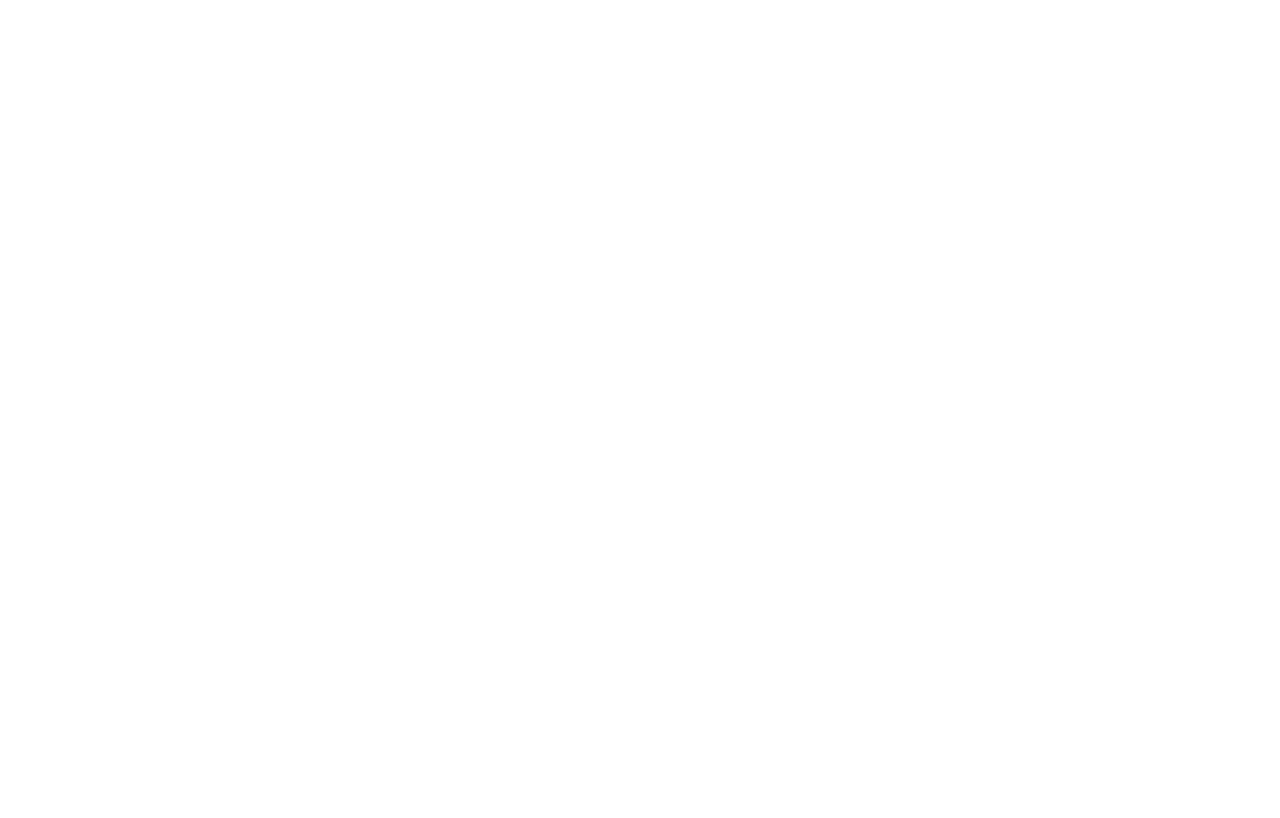
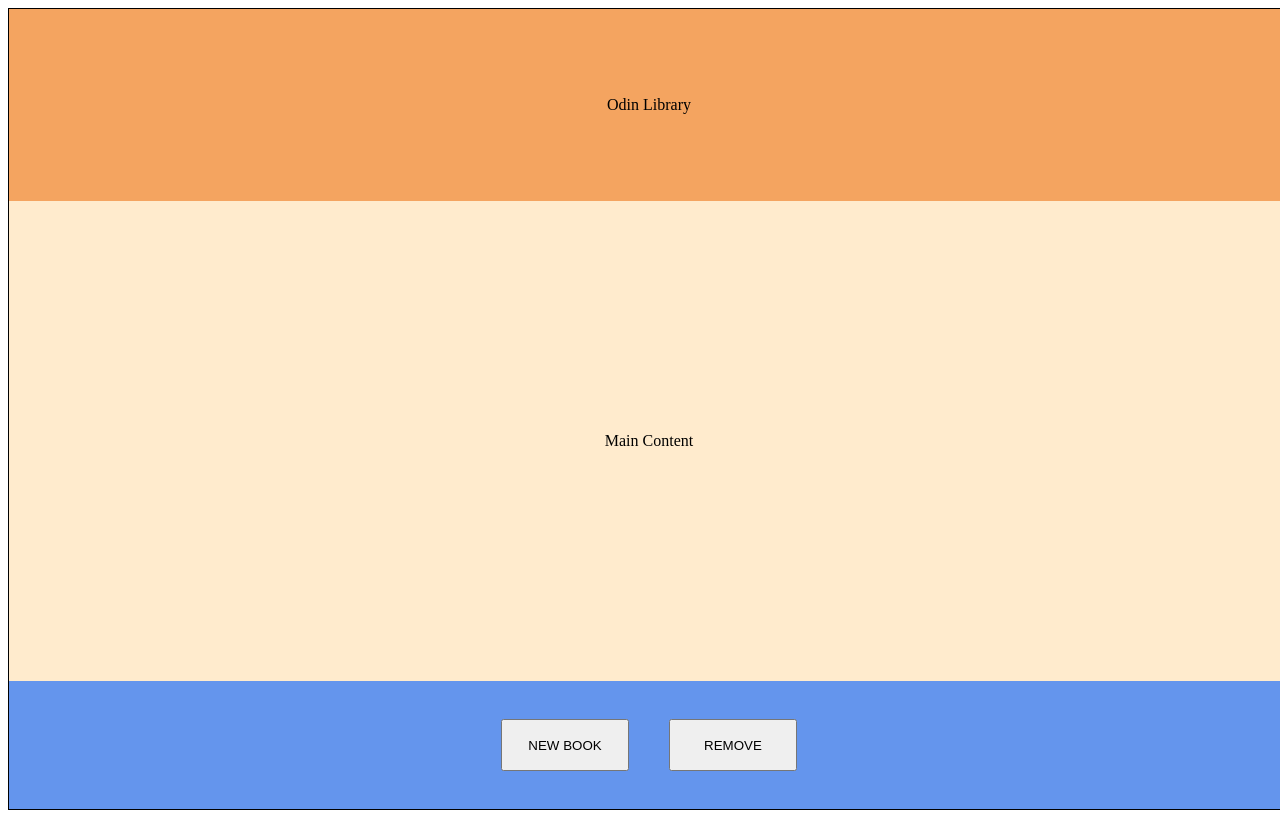
Before and after one commit to cskevhho/odin-library, a plain HTML site: page index.html in a window 1280 px wide. Drawn offline with Linux system fonts and the light colour scheme.

Commit message:
Basic layout fleshed out

```diff
--- a/index.html
+++ b/index.html
@@ -1,12 +1,20 @@
 <!DOCTYPE html>
 <html lang="en">
-<head>
-    <meta charset="UTF-8">
-    <meta name="viewport" content="width=device-width, initial-scale=1.0">
-    <title>Document</title>
+  <head>
+    <meta charset="UTF-8" />
+    <meta name="viewport" content="width=device-width, initial-scale=1.0" />
+    <title>Odin Library</title>
     <script src="script.js"></script>
-</head>
-<body>
-
-</body>
+    <link rel="stylesheet" href="style.css" />
+  </head>
+  <body>
+    <div class="wrapper">
+      <div class="header">Odin Library</div>
+      <div class="main-content">Main Content</div>
+      <div class="footer">
+        <button class="footer-buttons" onclick="addBook()">NEW BOOK</button>
+        <button class="footer-buttons" onclick="removeBook()">REMOVE</button>
+      </div>
+    </div>
+  </body>
 </html>
--- a/script.js
+++ b/script.js
@@ -1,20 +1,57 @@
 let myLibrary = [];
-
-function Book(title, author, pages, read) {
+class Book {
+  constructor(title, author, pages, read) {
     this.title = title;
     this.author = author;
     this.pages = pages;
     this.read = read;
+  }
+  info = () => {
+    if (this.read == false) {
+      return `${this.title}, by ${this.author}, ${this.pages} pages, not read yet`;
+    }
 
-    this.info = () => {
-        if (this.read == false) {
-            return `${this.title}, by ${this.author}, ${this.pages} pages, not read yet`;
-        }
-
-        return `${this.title}, by ${this.author}, ${this.pages} pages, already read`;
-    }
+    return `${this.title}, by ${this.author}, ${this.pages} pages, already read`;
+  };
 }
 
+function addBookToLibrary(Book) {
+  myLibrary.push(Book);
+}
 
-const theHobbit = new Book("The Hobbit", "J.R.R. Tolkien", 295, false);
-console.log(theHobbit.info());
+function addBook(){
+
+}
+
+function removeBook(){}
+
+const theHobbit = new Book(
+  "The Hobbit, or There and Back Again",
+  "J.R.R. Tolkien",
+  304,
+  false
+);
+const lotrOne = new Book(
+  "Lord of the Rings: The Fellowship of the Ring",
+  "J.R.R. Tolkien",
+  479,
+  false
+);
+const lotrTwo = new Book(
+  "Lord of the Rings: The Twin Towers",
+  "J.R.R. Tolkien",
+  415,
+  false
+);
+const lotrThree = new Book(
+  "Lord of the Rings: Return of the King",
+  "J.R.R. Tolkien",
+  347,
+  false
+);
+
+addBookToLibrary(theHobbit);
+addBookToLibrary(lotrOne);
+addBookToLibrary(lotrTwo);
+addBookToLibrary(lotrThree);
+console.log(myLibrary);
--- a/style.css
+++ b/style.css
@@ -0,0 +1,43 @@
+.body {
+  padding: 0;
+  margin: 0;
+}
+
+.wrapper {
+  display: grid;
+  align-items: center;
+  grid-template-rows: 24% 60% 16%;
+  height: 100vh;
+  width: 100vw;
+  border: 1px solid;
+}
+.header {
+  display: flex;
+  align-items: center;
+  justify-content: center;
+  height: 100%;
+  width: 100%;
+  background-color: sandybrown;
+}
+.main-content {
+  display: grid;
+  align-items: center;
+  justify-content: center;
+  height: 100%;
+  width: 100%;
+  background-color: blanchedalmond;
+}
+.footer {
+  display: flex;
+  height: 100%;
+  width: 100%;
+  justify-content:center;
+  gap:40px;
+  align-items: center;
+  background-color: cornflowerblue;
+
+  > button {
+    height: 40%;
+    width: 10%;
+  }
+}
```
